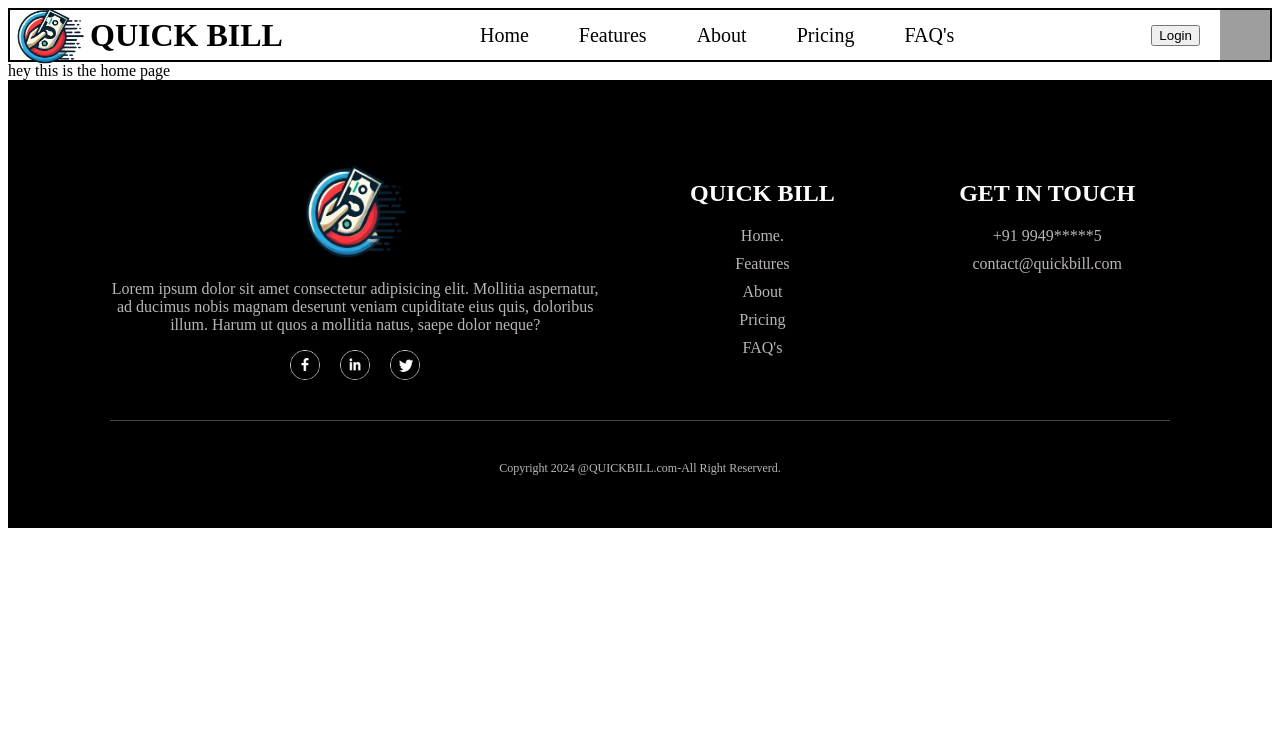
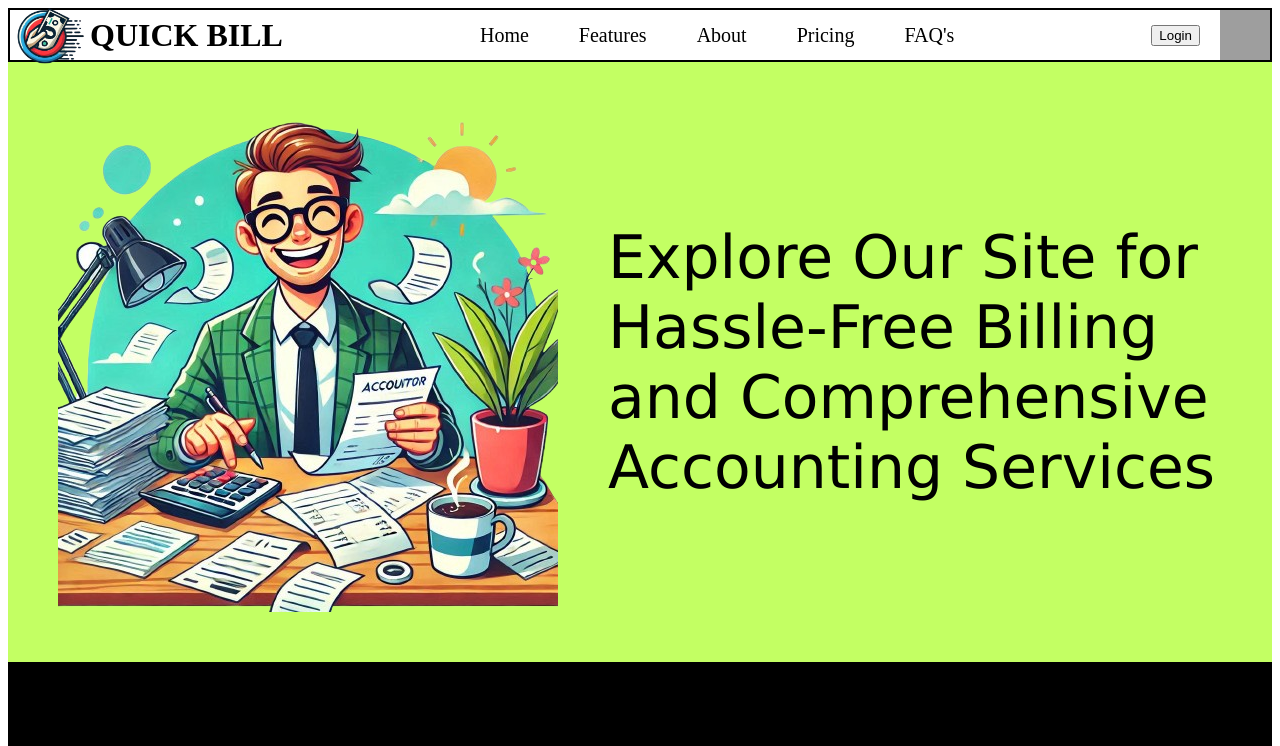
Before and after one commit to Raviteja5469/Quick-Bill, a React (Vite) app in the folder frontend/: page / in a window 1280 px wide. Shown: the top 746 px of the page. Built offline with nearby package versions, Linux system fonts and the light colour scheme; grey boxes are pictures that could not be loaded; a web font is replaced by a local one.

Commit message:
updated hero

```diff
--- a/frontend/public/Components/Hero/Hero.css
+++ b/frontend/public/Components/Hero/Hero.css
@@ -0,0 +1,21 @@
+.home{
+    background-color: rgb(195, 255, 99);
+}
+.hero-container{
+    display: flex;
+}
+.hero_image{
+    padding: 50px;
+    display: flex;
+    height: 100%;
+    justify-content: center;
+    gap: 50px;
+}
+.hero-heading{
+    display: flex;
+    font-size: 60px;
+    /* border: 2px solid; */
+    align-items: center;
+    font-family: 'Lucida Sans', 'Lucida Sans Regular', 'Lucida Grande', 'Lucida Sans Unicode', Geneva, Verdana, sans-serif;
+    font-weight: 400;
+}
--- a/frontend/public/Components/Hero/Hero.jsx
+++ b/frontend/public/Components/Hero/Hero.jsx
@@ -0,0 +1,19 @@
+import React from 'react'
+import './Hero.css'
+
+const Hero = () => {
+  return (
+    <div className="home" color='red'>
+      <div className="hero">
+        <div className="hero-container">
+          <div className="hero_image">
+            <img src="assets\hero.png" alt="" />
+            <h1 className='hero-heading'>Explore Our Site for Hassle-Free Billing and Comprehensive Accounting Services</h1>
+          </div>
+        </div>
+      </div>
+    </div>
+  )
+}
+
+export default Hero
--- a/frontend/public/Pages/Home.jsx
+++ b/frontend/public/Pages/Home.jsx
@@ -5,7 +5,8 @@ import React from 'react'
 const Home = () => {
   return (
     <div>
-      this is home page
+      {/* <Hero/> */}
+      hello
     </div>
   )
 }
--- a/frontend/src/App.jsx
+++ b/frontend/src/App.jsx
@@ -1,4 +1,5 @@
 import Footer from '../public/Components/Footer/Footer'
+import Hero from '../public/Components/Hero/Hero'
 import Navbar from '../public/Components/Navbar/Navbar'
 import './App.css'
 
@@ -9,7 +10,8 @@ function App() {
   return (
     <>
     <Navbar/>
-      hey this is the home page
+    <Hero/>
+      {/* hey this is the home page */}
       <Footer/>
 
 
```
Also changed, not shown: frontend/public/Pages/Home.css (added), frontend/public/assets/hero.png (added).
